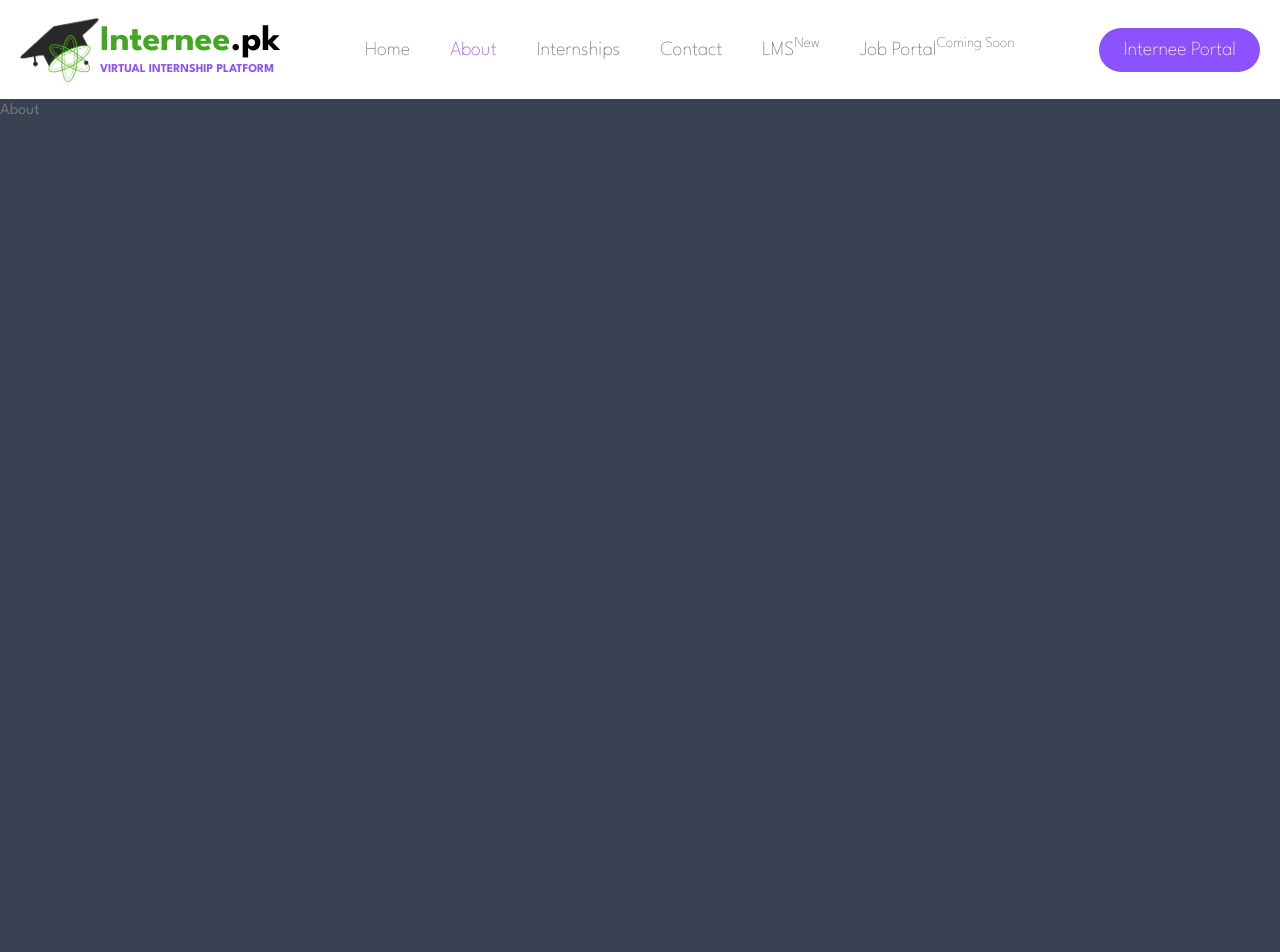
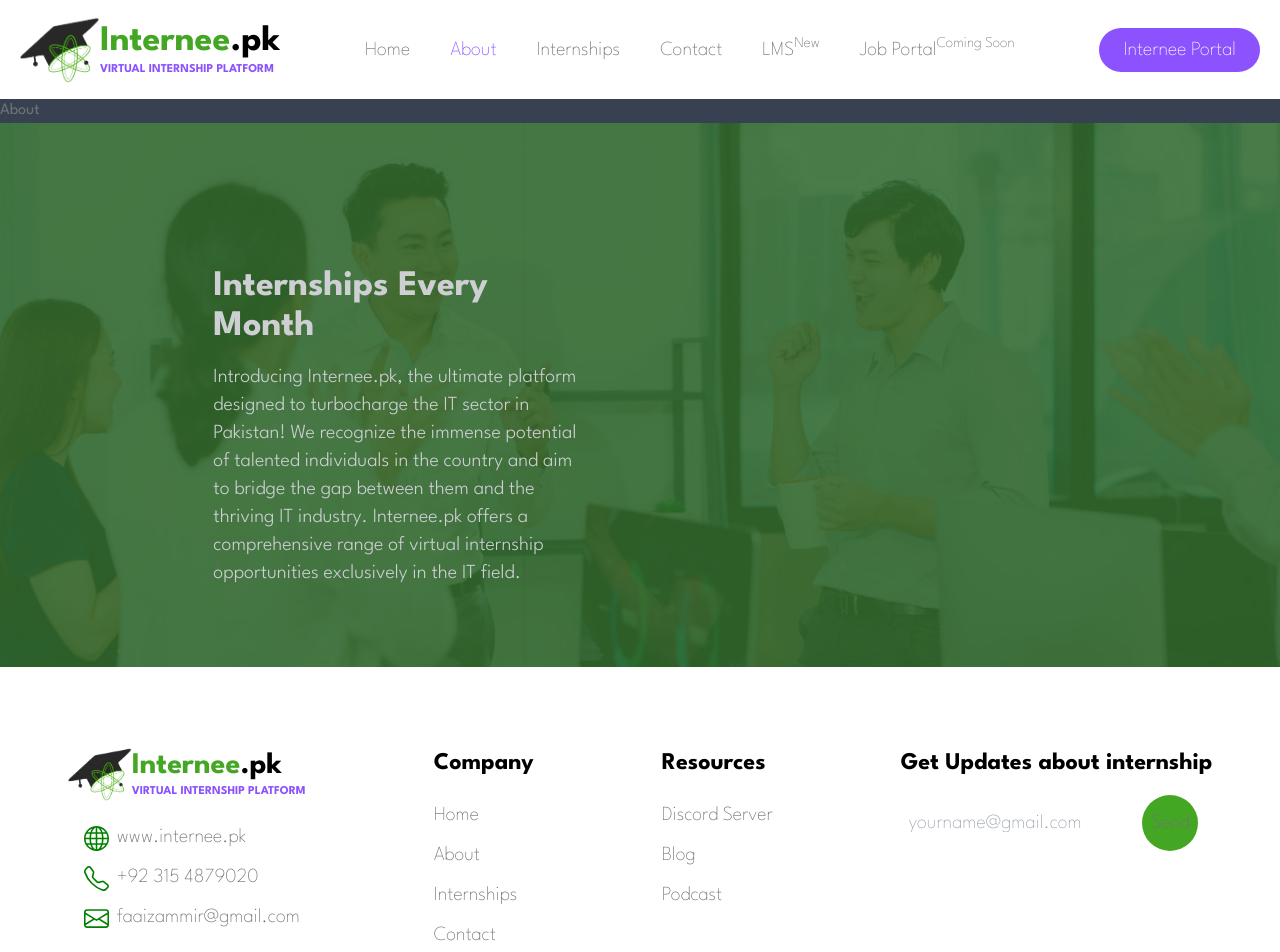
Before and after one commit to AbdulRehman360m/Internee.pk-Clone, a React (Vite) app: page /about in a window 1280 px wide. Shown: the top 952 px of the page. Before the commit the page ends 800 px from the top, so only its background shows below. Built offline with nearby package versions, Linux system fonts and the light colour scheme.

Commit message:
Footer Sec 1 & 2 completed

```diff
--- /dev/null
+++ b/src/components/Footer.jsx
@@ -0,0 +1,68 @@
+
+const Footer = () => {
+  return (
+    <div>
+      <section className='w-full bg-[url(../../public/millennial-group-young-businesspeople.jpg)] bg-cover bg-no-repeat bg-top pt-36 pb-20 relative bg-gray-500 opacity-75 bg-blend-multiply '>
+        <div className="bg-green-primary opacity-60 absolute top-0 left-0 min-w-full min-h-full bg-blend-multiply"></div>
+        <div className='text-white m-auto w-2/3 container relative grid grid-cols-2'>
+            <div className="xl:col-span-1 w-[88%] col-span-2">
+            <h1 className='md:text-4xl text-2xl font-bold mb-4'>Internships Every Month</h1>
+            <p className="md:text-xl text-sm font-light">Introducing Internee.pk, the ultimate platform designed to turbocharge the IT sector in Pakistan! We recognize the immense potential of talented individuals in the country and aim to bridge the gap between them and the thriving IT industry. Internee.pk offers a comprehensive range of virtual internship opportunities exclusively in the IT field.   </p>
+            </div>
+        </div>
+      </section>
+      <section className="bg-white w-full py-20">
+        <div className="container flex flex-wrap m-auto gap-32  justify-center text-xl leading-10 font-thin">
+            <div>
+                <ul>
+                    <li className="Logo mb-4 ">
+                    <a className="navbar flex order-1 items-center lg:justify-center" href="index.html">
+                        <img className="sm:w-16 w-14 mr-0" src="../../public/1st-logo.jpg" alt="Logo"></img>
+                        <div className="flex flex-col">
+                            <strong className="logo-text text-green-primary text-xl font-bold sm:text-3xl ">Internee<span className='text-black'>.pk</span></strong>
+                            <small className="logo-slogan font-bold sm:text-xs text-[8px] leading-3 text-purple-primary">VIRTUAL INTERNSHIP PLATFORM</small>
+                        </div>
+                    </a>
+                    </li>
+                    <li className="hover:text-purple-primary pl-4"><svg xmlns="http://www.w3.org/2000/svg" width="25" height="25" fill="green" className="bi bi-globe inline-block mr-2 " viewBox="0 0 16 16">
+                        <path d="M0 8a8 8 0 1 1 16 0A8 8 0 0 1 0 8m7.5-6.923c-.67.204-1.335.82-1.887 1.855A8 8 0 0 0 5.145 4H7.5zM4.09 4a9.3 9.3 0 0 1 .64-1.539 7 7 0 0 1 .597-.933A7.03 7.03 0 0 0 2.255 4zm-.582 3.5c.03-.877.138-1.718.312-2.5H1.674a7 7 0 0 0-.656 2.5zM4.847 5a12.5 12.5 0 0 0-.338 2.5H7.5V5zM8.5 5v2.5h2.99a12.5 12.5 0 0 0-.337-2.5zM4.51 8.5a12.5 12.5 0 0 0 .337 2.5H7.5V8.5zm3.99 0V11h2.653c.187-.765.306-1.608.338-2.5zM5.145 12q.208.58.468 1.068c.552 1.035 1.218 1.65 1.887 1.855V12zm.182 2.472a7 7 0 0 1-.597-.933A9.3 9.3 0 0 1 4.09 12H2.255a7 7 0 0 0 3.072 2.472M3.82 11a13.7 13.7 0 0 1-.312-2.5h-2.49c.062.89.291 1.733.656 2.5zm6.853 3.472A7 7 0 0 0 13.745 12H11.91a9.3 9.3 0 0 1-.64 1.539 7 7 0 0 1-.597.933M8.5 12v2.923c.67-.204 1.335-.82 1.887-1.855q.26-.487.468-1.068zm3.68-1h2.146c.365-.767.594-1.61.656-2.5h-2.49a13.7 13.7 0 0 1-.312 2.5m2.802-3.5a7 7 0 0 0-.656-2.5H12.18c.174.782.282 1.623.312 2.5zM11.27 2.461c.247.464.462.98.64 1.539h1.835a7 7 0 0 0-3.072-2.472c.218.284.418.598.597.933M10.855 4a8 8 0 0 0-.468-1.068C9.835 1.897 9.17 1.282 8.5 1.077V4z"/>
+                    </svg>www.internee.pk</li>
+                    <li className="hover:text-purple-primary pl-4">
+                    <svg xmlns="http://www.w3.org/2000/svg" width="25" height="25" fill="green" className="bi bi-telephone inline-block mr-2" viewBox="0 0 16 16">
+                        <path d="M3.654 1.328a.678.678 0 0 0-1.015-.063L1.605 2.3c-.483.484-.661 1.169-.45 1.77a17.6 17.6 0 0 0 4.168 6.608 17.6 17.6 0 0 0 6.608 4.168c.601.211 1.286.033 1.77-.45l1.034-1.034a.678.678 0 0 0-.063-1.015l-2.307-1.794a.68.68 0 0 0-.58-.122l-2.19.547a1.75 1.75 0 0 1-1.657-.459L5.482 8.062a1.75 1.75 0 0 1-.46-1.657l.548-2.19a.68.68 0 0 0-.122-.58zM1.884.511a1.745 1.745 0 0 1 2.612.163L6.29 2.98c.329.423.445.974.315 1.494l-.547 2.19a.68.68 0 0 0 .178.643l2.457 2.457a.68.68 0 0 0 .644.178l2.189-.547a1.75 1.75 0 0 1 1.494.315l2.306 1.794c.829.645.905 1.87.163 2.611l-1.034 1.034c-.74.74-1.846 1.065-2.877.702a18.6 18.6 0 0 1-7.01-4.42 18.6 18.6 0 0 1-4.42-7.009c-.362-1.03-.037-2.137.703-2.877z"/>
+                    </svg>+92 315 4879020</li>
+                    <li className="hover:text-purple-primary pl-4">
+                    <svg xmlns="http://www.w3.org/2000/svg" width="25" height="25" fill="green" className="bi bi-envelope inline-block mr-2" viewBox="0 0 16 16">
+                        <path d="M0 4a2 2 0 0 1 2-2h12a2 2 0 0 1 2 2v8a2 2 0 0 1-2 2H2a2 2 0 0 1-2-2zm2-1a1 1 0 0 0-1 1v.217l7 4.2 7-4.2V4a1 1 0 0 0-1-1zm13 2.383-4.708 2.825L15 11.105zm-.034 6.876-5.64-3.471L8 9.583l-1.326-.795-5.64 3.47A1 1 0 0 0 2 13h12a1 1 0 0 0 .966-.741M1 11.105l4.708-2.897L1 5.383z"/>
+                    </svg>faaizammir@gmail.com</li>
+                </ul>
+            </div>
+            <div>
+                <ul>
+                    <li className="font-bold text-2xl text-black mb-4">Company</li>
+                    <li className="hover:text-purple-primary">Home</li>
+                    <li className="hover:text-purple-primary">About</li>
+                    <li className="hover:text-purple-primary">Internships</li>
+                    <li className="hover:text-purple-primary">Contact</li>
+                </ul>
+            </div>
+            <div>
+                <ul>
+                    <li className="font-bold text-2xl text-black mb-4">Resources</li>
+                    <li className="hover:text-purple-primary">Discord Server</li>
+                    <li className="hover:text-purple-primary">Blog</li>
+                    <li className="hover:text-purple-primary">Podcast</li>
+                </ul>
+            </div>
+            <div>
+                <h1 className="text-black font-bold text-2xl mb-4">Get Updates about internship</h1>
+                <input type="text" name="" id="" placeholder="yourname@gmail.com" className="outline-green-primary pl-2 w-3/4 mr-2 rounded-xl"/>
+                <button className="rounded-full h-14 w-14 bg-green-primary hover:bg-purple-primary">Send</button>
+            </div>
+        </div>
+      </section>
+    </div>
+  )
+}
+
+export default Footer
--- a/src/components/Layout.jsx
+++ b/src/components/Layout.jsx
@@ -1,5 +1,6 @@
 
 import Navbar from './Navbar'
+import Footer from './Footer'
 import { Outlet } from 'react-router-dom'
 
 const Layout = () => {
@@ -7,6 +8,7 @@
     <div>
       <Navbar />
       <Outlet />
+      <Footer />
     </div>
   )
 }
```
Also changed, not shown: public/millennial-group-young-businesspeople.jpg (added).
